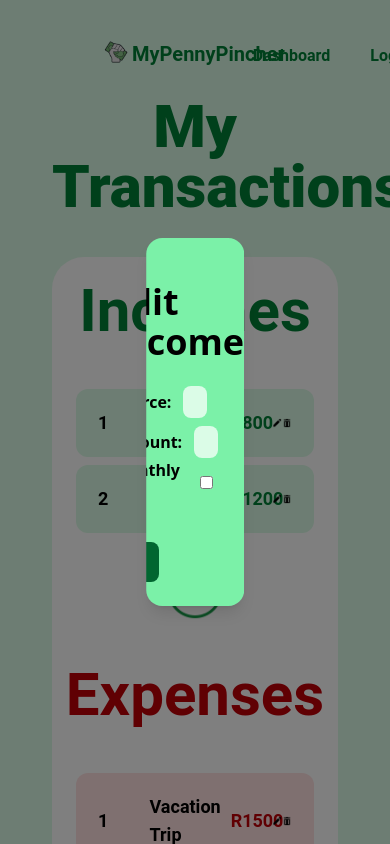
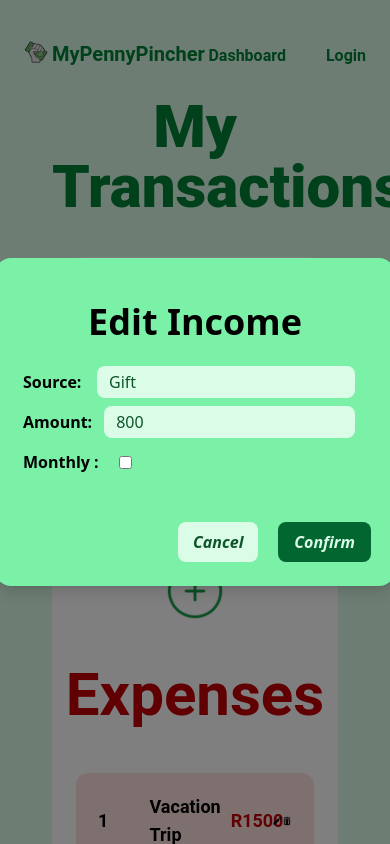
Before and after one commit to Tewahido/MyPennyPincher, a React (Vite) app in the folder MyPennyPincher_Client/: page /dashboard in a window 390 px wide. Both pictures are taken after a click on the picture 277 px from the left and 1619 px from the top of the page. Shown: the part 1197-2041 px from the top of the page. Built offline with nearby package versions, Linux system fonts and the light colour scheme.

Commit message:
Gave modals fixed width suitable for all device sizes

```diff
--- a/MyPennyPincher_Client/src/components/Navbar.jsx
+++ b/MyPennyPincher_Client/src/components/Navbar.jsx
@@ -22,7 +22,7 @@ export default function Navbar() {
 
   return (
     <div className="flex flex-col fixed top-0 left-0 w-full z-10 bg-green-100">
-      <nav className="flex justify-between h-20 mx-25 ">
+      <nav className="flex justify-between h-20  mx-5 md:mx-10 lg:mx-25 ">
         <div className="flex items-end h-full ">
           <img
             src={Logo}
--- a/MyPennyPincher_Client/src/pages/Dashboard/components/DashboardSection.jsx
+++ b/MyPennyPincher_Client/src/pages/Dashboard/components/DashboardSection.jsx
@@ -190,18 +190,19 @@ export default function DashboardSection({
 
   totals.incomes.map((income) => {
     const date = new Date(income.Date);
+
     if (!months.includes(monthNames[date.getMonth()])) {
       months.push(monthNames[date.getMonth()]);
     }
   });
 
-  const totalIncomeAmounts = getAmounts(totals.incomes);
+  const monthlyIncomeAmounts = getAmounts(totals.incomes);
 
-  const totalExpenseAmounts = getAmounts(totals.expenses);
+  const monthlyExpenseAmounts = getAmounts(totals.expenses);
 
-  setBarGraphData(months, totalIncomeAmounts, totalExpenseAmounts);
+  setBarGraphData(months, monthlyIncomeAmounts, monthlyExpenseAmounts);
 
-  setLineChartData(months, totalIncomeAmounts, totalExpenseAmounts);
+  setLineChartData(months, monthlyIncomeAmounts, monthlyExpenseAmounts);
 
   setDonutChartData(totalIncome, totalExpenses);
 
--- a/MyPennyPincher_Client/src/pages/Dashboard/components/ManageExpenseModal.jsx
+++ b/MyPennyPincher_Client/src/pages/Dashboard/components/ManageExpenseModal.jsx
@@ -24,7 +24,7 @@ const ManageExpenseModal = forwardRef(function ManageExpenseModal(
   return createPortal(
     <dialog
       ref={dialog}
-      className="fixed top-1/2 left-1/2 -translate-x-1/2 -translate-y-1/2 backdrop:bg-black/50 p-6 rounded-2xl bg-red-300 shadow-lg w-[25%]"
+      className="fixed top-1/2 left-1/2 -translate-x-1/2 -translate-y-1/2 backdrop:bg-black/50 p-6 rounded-2xl bg-red-300 shadow-lg min-w-100"
     >
       <form onSubmit={handleAddIncome} className="flex flex-col">
         <h1 className=" text-4xl font-bold text-center my-5">
--- a/MyPennyPincher_Client/src/pages/Dashboard/components/ManageIncomeModal.jsx
+++ b/MyPennyPincher_Client/src/pages/Dashboard/components/ManageIncomeModal.jsx
@@ -26,7 +26,7 @@ const ManageIncomeModal = forwardRef(function ManageIncomeModal(
   return createPortal(
     <dialog
       ref={dialog}
-      className="fixed top-1/2 left-1/2 -translate-x-1/2 -translate-y-1/2 backdrop:bg-black/50 p-6 rounded-2xl bg-green-300 shadow-lg w-[25%]"
+      className="fixed top-1/2 left-1/2 -translate-x-1/2 -translate-y-1/2 backdrop:bg-black/50 p-6 rounded-2xl bg-green-300 shadow-lg min-w-100"
     >
       <form onSubmit={handleAddIncome} className="flex flex-col">
         <h1 className=" text-4xl font-bold text-center my-5">
```
